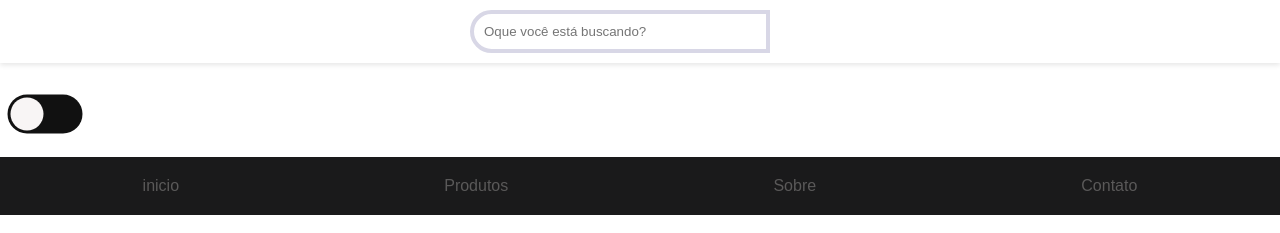
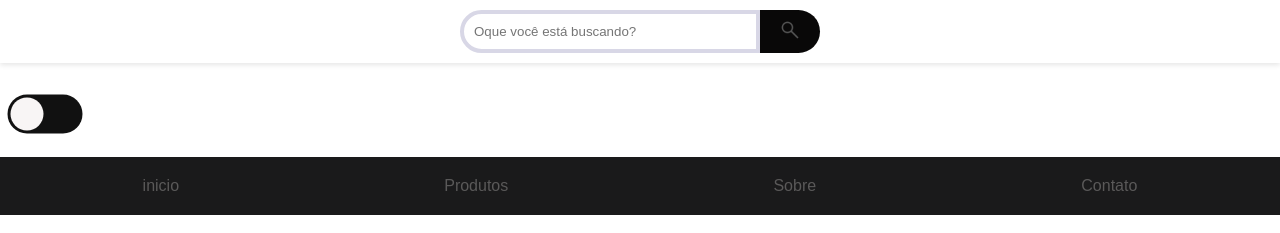
Before and after one commit to Leomas77-coder/repositorio-projeto, a plain HTML site: page Produtos.html in a window 1280 px wide. Shown: the top 233 px of the page. Drawn offline with Linux system fonts and the light colour scheme; some icons are missing.

Commit message:
Reapply "Imagens"
This reverts commit 29a6e447feab8494f0accd8794e41c695127d205.

```diff
--- a/style.css
+++ b/style.css
@@ -36,8 +36,8 @@ body {
 .search-button {
     padding: 10px 20px;
     border: none;
-    background-color: white;
-    color: white;
+    background-color: rgb(9, 8, 8);
+    color: rgb(248, 242, 242);
     border-radius: 0 25px 25px 0;
     cursor: pointer;
 }
```
Also changed, not shown: index.html (+2 -1 lines), img/Banner 1.jpg (added), img/Banner 2.jpg (added), img/Imagem do WhatsApp de 2024-11-03 à(s) 12.18.15_e2e65828.jpg (added), img/banner 3.jpg (added), img/logo.jpg (added), img/lupa.webp (added).
